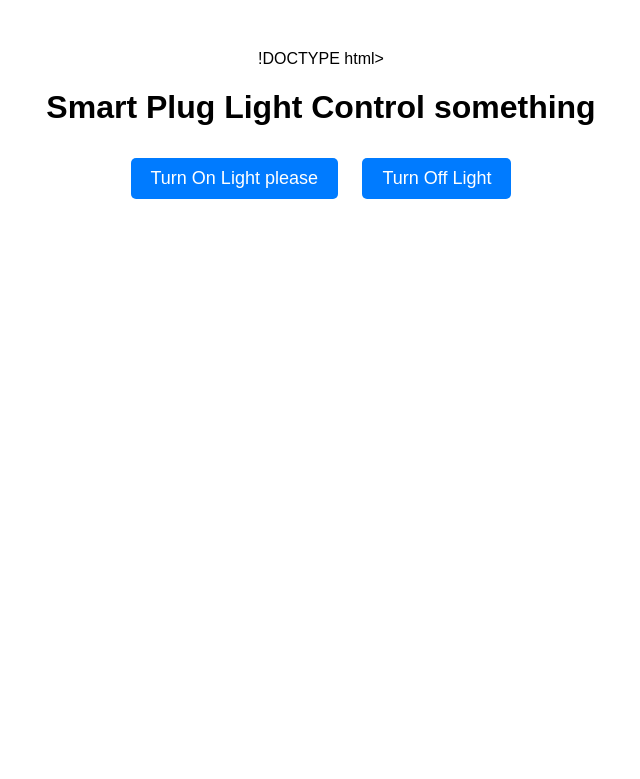
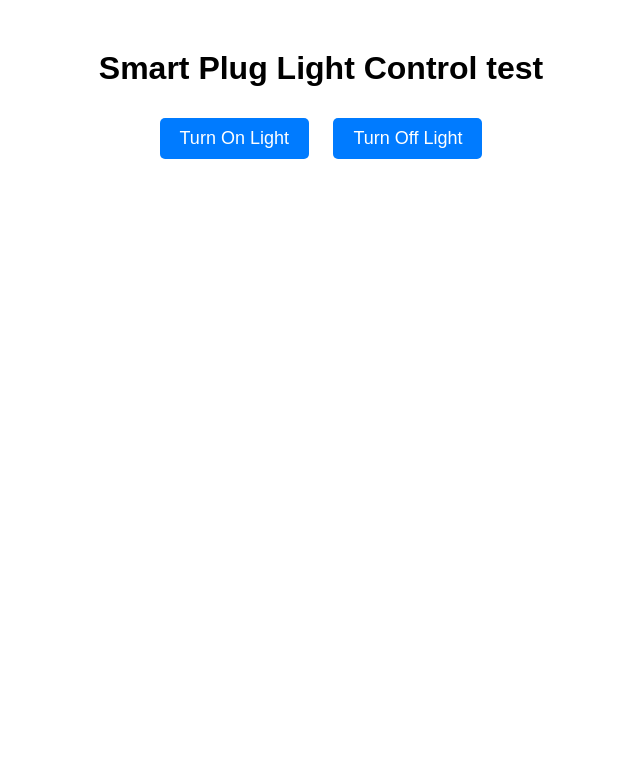
Before and after one commit to MatGBU/sdweblite, a Flask app: page / in a window 1280 px wide. Shown: the top 779 px of the page, without its empty margins (319-959 px from the left). Run offline with Flask 3, Linux system fonts and the light colour scheme.

Commit message:
web 0.3.1

```diff
--- a/website/static/script.js
+++ b/website/static/script.js
@@ -1,27 +1,13 @@
-// Function to make an API request to turn on the light
 document.getElementById('turnOnButton').addEventListener('click', function() {
-    fetch('/turn_on')
+    fetch('127.0.0.1:5001/turn_on')
         .then(response => response.json())
-        .then(data => {
-            if (data.status === 'on') {
-                document.getElementById('statusMessage').textContent = 'The light is ON.';
-            } else {
-                document.getElementById('statusMessage').textContent = 'Failed to turn on the light.';
-            }
-        })
+
         .catch(error => console.error('Error:', error));
 });
 
-// Function to make an API request to turn off the light
 document.getElementById('turnOffButton').addEventListener('click', function() {
-    fetch('/turn_off')
+    fetch('127.0.0.1:5001/turn_off')
         .then(response => response.json())
-        .then(data => {
-            if (data.status === 'off') {
-                document.getElementById('statusMessage').textContent = 'The light is OFF.';
-            } else {
-                document.getElementById('statusMessage').textContent = 'Failed to turn off the light.';
-            }
-        })
+
         .catch(error => console.error('Error:', error));
 });
--- a/website/templates/index.html
+++ b/website/templates/index.html
@@ -1,4 +1,4 @@
-!DOCTYPE html>
+<!DOCTYPE html>
 <html lang="en">
 <head>
     <meta charset="UTF-8">
@@ -7,10 +7,10 @@
     <link rel="stylesheet" href="{{ url_for('static', filename='styles.css') }}">
 </head>
 <body>
-    <h1>Smart Plug Light Control something</h1>
+    <h1>Smart Plug Light Control test</h1>
 
     <!-- Button to turn on the light -->
-    <button id="turnOnButton">Turn On Light please</button>
+    <button id="turnOnButton">Turn On Light</button>
 
     <!-- Button to turn off the light -->
     <button id="turnOffButton">Turn Off Light</button>
```
